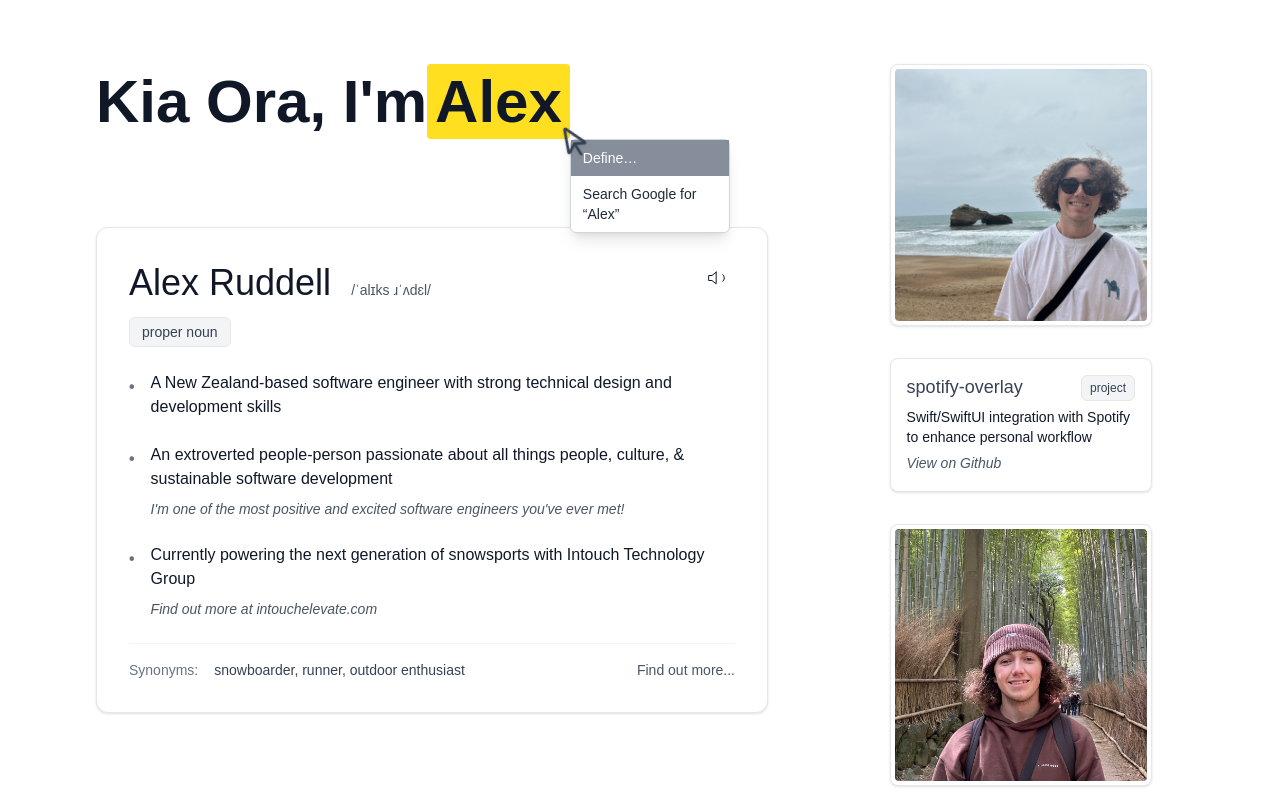
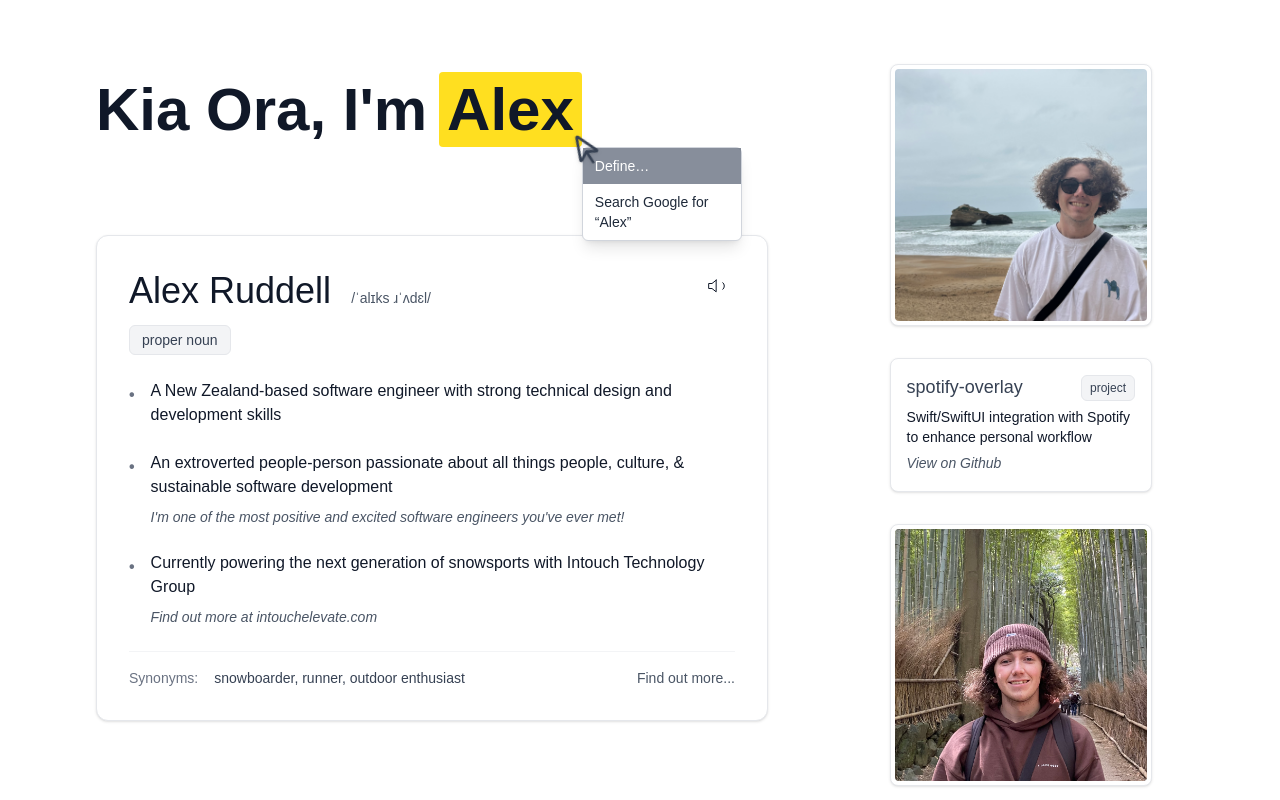
Before and after one commit to alex-ruddell/alex-ruddell-online, a Next.js app: page / in a window 1280 px wide. Shown: the top 800 px of the page. Built offline with nearby package versions, Linux system fonts and the light colour scheme.

Commit message:
Fix title styling

```diff
--- a/app/components/common/HeroTitle.tsx
+++ b/app/components/common/HeroTitle.tsx
@@ -6,10 +6,10 @@ export default function HeroTitle() {
   return (
     <div className="
       w-full flex items-center justify-center
-      lg:justify-start lg:pb-16">
+      lg:justify-start lg:pb-16 lg:mt-4">
       <h1 className="text-4xl lg:text-6xl font-extrabold text-gray-900 leading-tight text-center lg:text-start">
         Kia Ora, I'm
-        <span className="relative bg-yellow-300 px-2 py-1 rounded">
+        <span className="relative bg-yellow-300 ms-3 px-2 py-1 rounded">
           Alex
 
           <MousePointer className="hidden lg:block absolute text-gray-700 w-8 h-8 -right-5 -bottom-5 rotate-12 drop-shadow z-50" />
```
